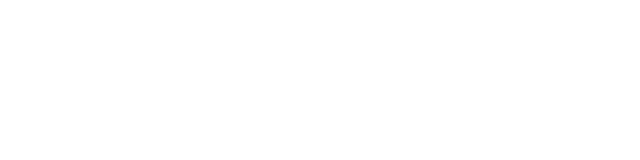
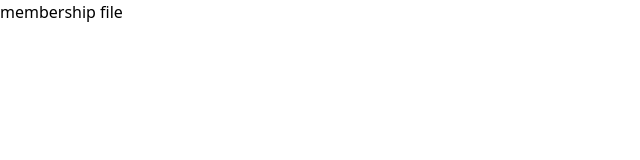
Before and after one commit to kazisohrabuddintitu/IUBGYM, a Vue app: page /membership in a window 1280 px wide. Before the commit this address had no page. Shown: the top 160 px of the page, without its empty margins (0-640 px from the left). Built offline with nearby package versions, Linux system fonts and the light colour scheme.

Commit message:
updating

```diff
--- a/src/App.vue
+++ b/src/App.vue
@@ -1,6 +1,8 @@
 
 <template>
+    <div>
     <RouterView />
+    </div>
 </template>
 
 <script setup>
--- a/src/router/index.js
+++ b/src/router/index.js
@@ -1,5 +1,7 @@
 import { createRouter, createWebHistory } from 'vue-router'
 import HomeView from '../views/HomeView.vue'
+import membership from '../views/membership.vue'
+import notice from '../views/notice.vue'
 
 const router = createRouter({
   history: createWebHistory(import.meta.env.BASE_URL),
@@ -9,6 +11,20 @@
       name: 'home',
       component: HomeView,
     },
+
+    {
+      path: '/membership',
+      name: 'membership',
+      component: membership,
+
+     },
+
+     {
+      path: '/notice',
+      name: 'notice',
+      component: notice,
+
+     },
     // {
     //   path: '/',
     //   name: 'home',
--- a/src/views/HomeView.vue
+++ b/src/views/HomeView.vue
@@ -11,15 +11,15 @@
       </div>
     </div>
 
-    <nav class=" bg-gradient-to-r from-iub-color-primary to-nav-color px-2 sm:px-4 py-2.5 rounded">
+    <nav class=" bg-gradient-to-r from-iub-color-primary to-nav-color px-2 sm:px-4 py-2.5 ">
       <div class="container-fluid flex flex-wrap justify-between mx-auto">
-
           <span class="italic hover:not-italic self-center text-white font-thin">IUB GYM</span>
 
           <button data-collapse-toggle="navbar-default" type="button" class="inline-flex items-center p-2 ml-3 text-sm text-gray-500 rounded-lg md:hidden hover:bg-gray-100 focus:outline-none focus:ring-2 focus:ring-gray-200 dark:text-gray-400 dark:hover:bg-gray-700 dark:focus:ring-gray-600" aria-controls="navbar-default" aria-expanded="false">
             <span class="sr-only">Open main menu</span>
             <svg class="w-6 h-6" aria-hidden="true" fill="currentColor" viewBox="0 0 20 20" xmlns="http://www.w3.org/2000/svg"><path fill-rule="evenodd" d="M3 5a1 1 0 011-1h12a1 1 0 110 2H4a1 1 0 01-1-1zM3 10a1 1 0 011-1h12a1 1 0 110 2H4a1 1 0 01-1-1zM3 15a1 1 0 011-1h12a1 1 0 110 2H4a1 1 0 01-1-1z" clip-rule="evenodd"></path></svg>
           </button>
+
           <div class="hidden w-full md:block md:w-auto" id="navbar-default">
             <ul class="flex flex-col p-4 mt-4 border bg-nav-color border-gray-100 rounded-lg md:flex-row md:space-x-8 md:mt-0 md:text-sm md:font-medium md:border-0 md:bg-nav-color dark:bg-gray-800 md:dark:bg-gray-900 dark:border-gray-700">
               <li>
@@ -29,10 +29,10 @@
                 <a href="#" class="block py-2 pl-3 pr-4 text-gray-700 rounded hover:bg-gray-100 md:hover:bg-transparent md:border-0 md:hover:text-blue-700 md:p-0 dark:text-gray-400 md:dark:hover:text-white dark:hover:bg-gray-700 dark:hover:text-white md:dark:hover:bg-transparent">About</a>
               </li>
               <li>
-                <a href="#" class="block py-2 pl-3 pr-4 text-gray-700 rounded hover:bg-gray-100 md:hover:bg-transparent md:border-0 md:hover:text-blue-700 md:p-0 dark:text-gray-400 md:dark:hover:text-white dark:hover:bg-gray-700 dark:hover:text-white md:dark:hover:bg-transparent">Membership</a>
+                <a href="/membership" class="block py-2 pl-3 pr-4 text-gray-700 rounded hover:bg-gray-100 md:hover:bg-transparent md:border-0 md:hover:text-blue-700 md:p-0 dark:text-gray-400 md:dark:hover:text-white dark:hover:bg-gray-700 dark:hover:text-white md:dark:hover:bg-transparent">Membership</a>
               </li>
               <li>
-                <a href="#" class="block py-2 pl-3 pr-4 text-gray-700 rounded hover:bg-gray-100 md:hover:bg-transparent md:border-0 md:hover:text-blue-700 md:p-0 dark:text-gray-400 md:dark:hover:text-white dark:hover:bg-gray-700 dark:hover:text-white md:dark:hover:bg-transparent">Notice Board</a>
+                <a href="/notice" class="block py-2 pl-3 pr-4 text-gray-700 rounded hover:bg-gray-100 md:hover:bg-transparent md:border-0 md:hover:text-blue-700 md:p-0 dark:text-gray-400 md:dark:hover:text-white dark:hover:bg-gray-700 dark:hover:text-white md:dark:hover:bg-transparent">Notice Board</a>
               </li>
               <li>
                 <a href="#" class="block py-2 pl-3 pr-4 text-gray-700 rounded hover:bg-gray-100 md:hover:bg-transparent md:border-0 md:hover:text-blue-700 md:p-0 dark:text-gray-400 md:dark:hover:text-white dark:hover:bg-gray-700 dark:hover:text-white md:dark:hover:bg-transparent">Contact</a>
@@ -40,10 +40,14 @@
             </ul>
           </div>
       </div>
-   </nav>
-</main>
+    </nav>
+
+    <div>
+
+    </div>
 
 
+  </main>
 
 </template>
 
--- /dev/null
+++ b/src/views/membership.vue
@@ -0,0 +1,9 @@
+<template>
+    <div>
+      <h1 class="">membership file</h1>
+    </div>
+</template>
+
+<script setup>
+
+</script>
--- /dev/null
+++ b/src/views/notice.vue
@@ -0,0 +1,9 @@
+<template>
+    <div>
+     <h1 class="grid place-items-center">notice board</h1>
+    </div>
+</template>
+
+<script setup>
+
+</script>
```
